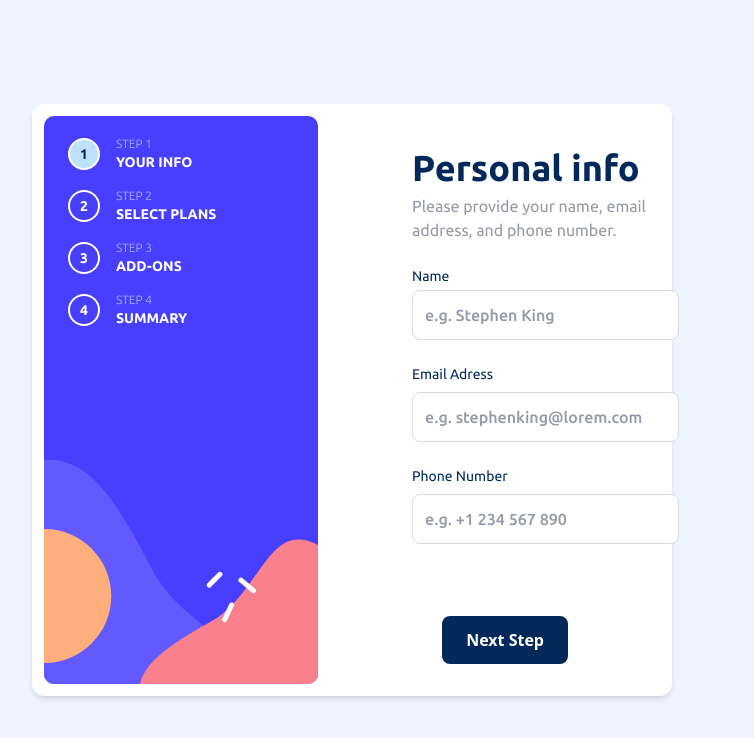
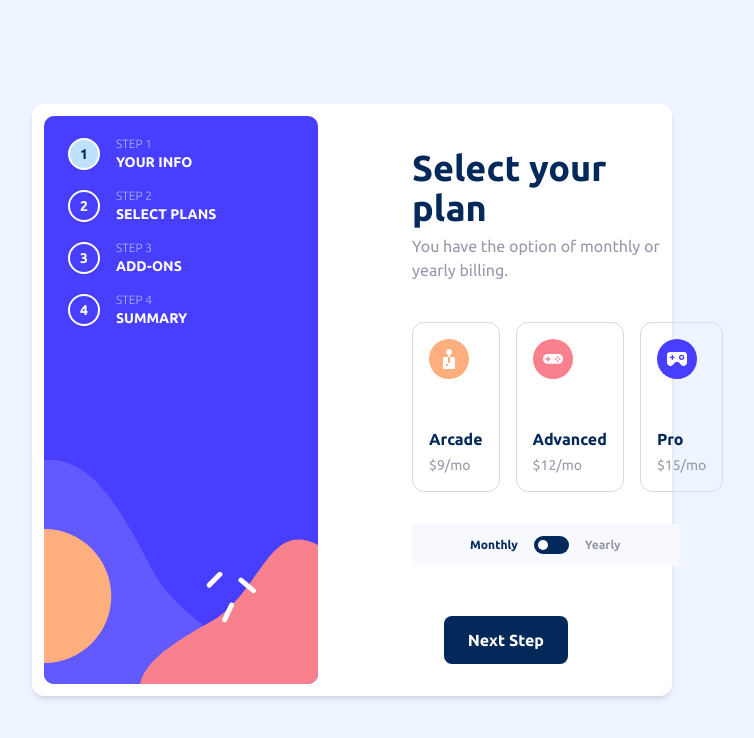
Before and after one commit to ktscates/multi-step-form, an Angular app: page / in a window 1280 px wide. Shown: the top 738 px of the page, without its empty margins (288-1042 px from the left). Built offline with nearby package versions, Linux system fonts and the light colour scheme.

Commit message:
select plans component

```diff
--- a/src/app/components/card/card.component.html
+++ b/src/app/components/card/card.component.html
@@ -1,9 +1,10 @@
-<div class="min-h-screen flex justify-center items-center">
+<div class="min-h-screen flex justify-center items-center font-primary">
   <div
     class="bg-white container rounded-xl min-h-[60vh] w-1/2 shadow-md relative"
   >
     <app-side></app-side>
-    <app-personal-info />
+    <!-- <app-personal-info /> -->
+    <app-select-plans />
     <app-button></app-button>
   </div>
 </div>
--- a/src/app/components/personal-info/personal-info.component.html
+++ b/src/app/components/personal-info/personal-info.component.html
@@ -1,4 +1,4 @@
-<div class="absolute top-0 left-72 m-3 w-4/6 min-h-[58.5vh] font-primary px-20">
+<div class="absolute top-0 left-72 m-3 w-4/6 min-h-[58.5vh] px-20">
   <h1 class="text-4xl text-denim pt-8 font-bold">Personal info</h1>
   <p class="text-base text-grey mt-1.5">
     Please provide your name, email address, and phone number.
--- /dev/null
+++ b/src/app/components/select-plans/select-plans.component.css
@@ -0,0 +1,44 @@
+.switch {
+  position: relative;
+  display: inline-block;
+  width: 35px;
+  height: 18px;
+}
+
+.switch input {
+  opacity: 0;
+  width: 0;
+  height: 0;
+}
+
+.slider {
+  position: absolute;
+  cursor: pointer;
+  top: 0;
+  left: 0;
+  right: 0;
+  bottom: 0;
+  background-color: #022959;
+  transition: 0.4s;
+  border-radius: 34px;
+}
+
+.slider:before {
+  position: absolute;
+  content: "";
+  height: 10px;
+  width: 10px;
+  left: 4px;
+  bottom: 4px;
+  background-color: white;
+  transition: 0.4s;
+  border-radius: 50%;
+}
+
+input:checked + .slider {
+  background-color: #022959;
+}
+
+input:checked + .slider:before {
+  transform: translateX(25px);
+}
--- /dev/null
+++ b/src/app/components/select-plans/select-plans.component.html
@@ -0,0 +1,40 @@
+<div class="absolute top-0 left-72 m-3 w-4/6 min-h-[58.5vh] px-20">
+  <h1 class="text-4xl text-denim pt-8 font-bold">Select your plan</h1>
+  <p class="text-base text-grey mt-1.5">
+    You have the option of monthly or yearly billing.
+  </p>
+  <div class="mb-4 mt-10 flex gap-4">
+    <div class="p-4 border border-lightGrey rounded-xl cursor-pointer w-40">
+      <img
+        class="mb-12"
+        src="../../../assets/images/icon-arcade.svg"
+        alt="arcade"
+      />
+      <h1 class="text-base text-denim font-semibold mb-1">Arcade</h1>
+      <p class="text-sm text-grey">$9/mo</p>
+    </div>
+    <div class="p-4 border border-lightGrey rounded-xl cursor-pointer w-40">
+      <img
+        class="mb-12"
+        src="../../../assets/images/icon-advanced.svg"
+        alt="advanced"
+      />
+
+      <h1 class="text-base text-denim font-semibold mb-1">Advanced</h1>
+      <p class="text-sm text-grey">$12/mo</p>
+    </div>
+    <div class="p-4 border border-lightGrey rounded-xl cursor-pointer w-40">
+      <img class="mb-12" src="../../../assets/images/icon-pro.svg" alt="pro" />
+      <h1 class="text-base text-denim font-semibold mb-1">Pro</h1>
+      <p class="text-sm text-grey">$15/mo</p>
+    </div>
+  </div>
+  <div class="bg-veryLightGrey flex justify-center items-center gap-4 p-3 mt-8">
+    <h1 class="text-denim text-xs font-bold">Monthly</h1>
+    <label class="switch">
+      <input type="checkbox" />
+      <span class="slider"></span>
+    </label>
+    <h1 class="text-grey text-xs font-bold">Yearly</h1>
+  </div>
+</div>
```
Also changed, not shown: src/app/components/card/card.component.ts (+7 -1 lines), src/app/components/select-plans/select-plans.component.ts (added, +12 -0 lines), 1 other file (tests, documents, lock files or other folders).
